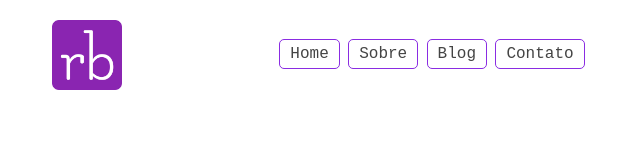
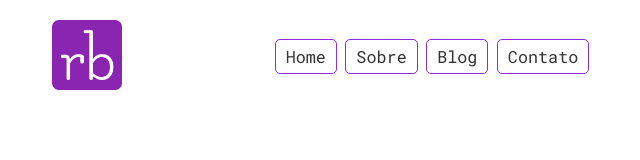
Before and after one commit to renatoobrito/renatoobrito.github.io, a plain HTML site: page index.html in a window 1280 px wide. Shown: the full height of the page, 208-848 px from the left. Drawn offline with Linux system fonts and the light colour scheme.

Commit message:
added new fonts

```diff
--- a/index.html
+++ b/index.html
@@ -11,7 +11,7 @@
   <link rel="icon" type="image/png" sizes="32x32" href="./img/favicon-32x32.png">
   <link rel="icon" type="image/png" sizes="16x16" href="./img/favicon-16x16.png">
   <link rel="manifest" href="/site.webmanifest">
-  <link href="https://fonts.googleapis.com/css2?family=Roboto+Mono:wght@300;400;700&display=swap" rel="stylesheet">
+  <link href="https://fonts.googleapis.com/css2?family=Roboto+Mono:wght@300;400;500;600;700&display=swap" rel="stylesheet">
   <link rel="stylesheet" href="style.css">
 
   <title>Renato Brito</title>
--- a/style.css
+++ b/style.css
@@ -7,7 +7,7 @@
 }
 
 html {
-  font-family: 'Roboto-mono', monospace;
+  font-family: 'Roboto Mono', monospace;
   font-size: 14px;
 }
 
@@ -36,8 +36,9 @@ nav ul {
 
 nav ul li a{
   text-decoration: none;
-  font-size: 16px;
-  color: #444;
+  font-weight: 400;
+  font-size: larger;
+  color: #333;
   border: 1px solid #8a2ce2;
   border-radius: 5px;
   padding: 5px 10px;
@@ -47,5 +48,5 @@ nav ul li a{
 a:hover {
   background-color: #8a2ce2;
   color: #fff;
-  transition: 0.5s;
+  transition: 0.6s;
 }
```
